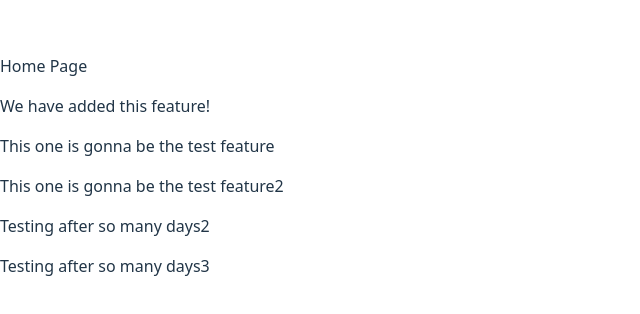
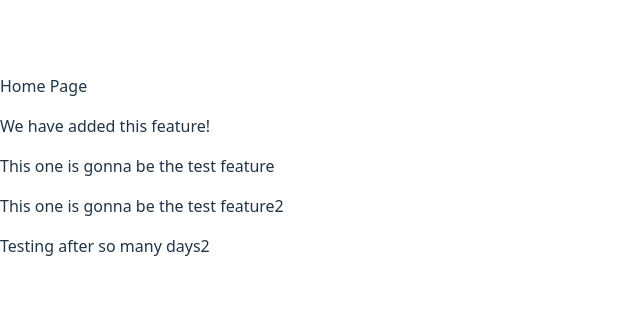
Before and after one commit to pawank505/testproject, a React app: page /home in a window 1280 px wide. Shown: the part 226-540 px from the top of the page, without its empty margins (0-640 px from the left). Built offline with nearby package versions, Linux system fonts and the light colour scheme; the HTML template or start-up script is replaced by a standard one.

Commit message:
SCRUM-6 removed something from hoem [auto-pr, taskcompleted, main]

```diff
--- a/src/components/Home.jsx
+++ b/src/components/Home.jsx
@@ -8,7 +8,6 @@ const Home = () => {
       <p>This one is gonna be the test feature</p>
       <p>This one is gonna be the test feature2</p>
       <p>Testing after so many days2</p>
-      <p>Testing after so many days3</p>
 
     </div>
   );
```
